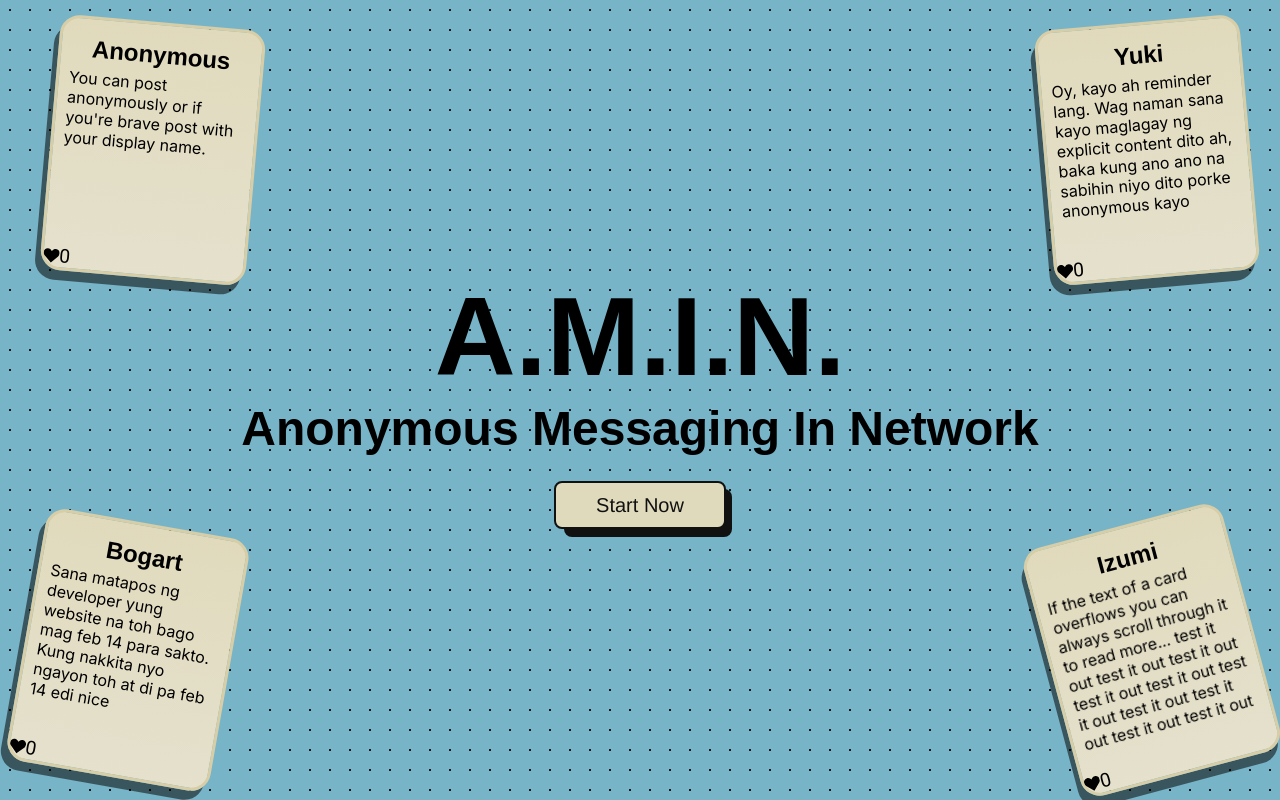
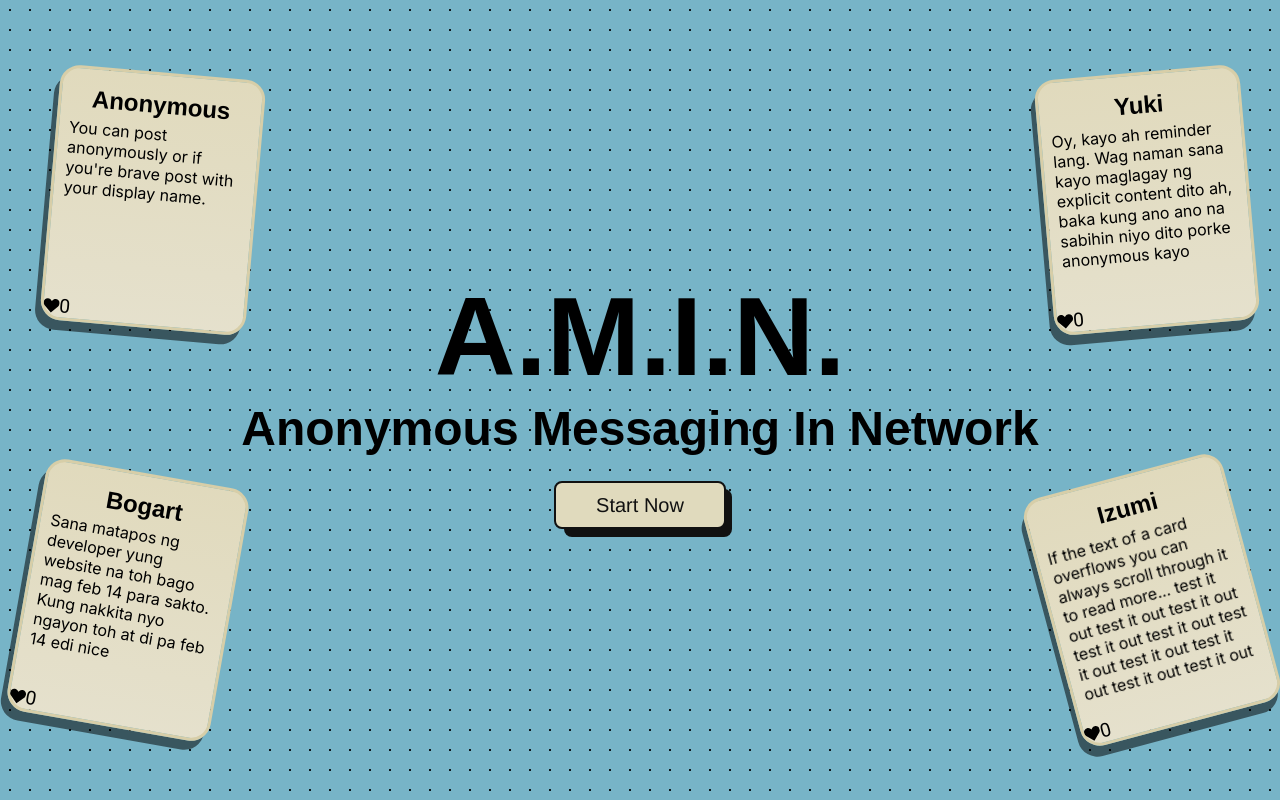
Before and after one commit to Minami189/confession_board-AMIN-, a React (Vite) app in the folder frontend/: page / in a window 1280 px wide. Built offline with nearby package versions, Linux system fonts and the light colour scheme; a web font is replaced by a local one.

Commit message:
anotha one

```diff
--- a/frontend/src/card/card.module.css
+++ b/frontend/src/card/card.module.css
@@ -81,7 +81,7 @@
     margin-bottom: 5px;
 }
 
-@media(max-width: 1366px){
+@media(max-width: 1600px){
     .cardBody{
         width: 200px;
         height: 250px;
--- a/frontend/src/home/home.module.css
+++ b/frontend/src/home/home.module.css
@@ -109,24 +109,24 @@ button:hover {
 }
 
 
-@media (max-width: 1366px) {
+@media (max-width: 1600px) {
   button {
     padding: 0 40px;
   }
   .card1{
-    top:-250px;
+    top:-200px;
     left:50px;
   }
   .card2{
-    top:250px;
+    top:200px;
     right:25px;
   }
   .card3{
-    top:-250px;
+    top:-200px;
     right:30px;
   }
   .card4{
-    top:250px;
+    top:200px;
     left:25px;
   }
 
--- a/frontend/src/publicSpace/public.module.css
+++ b/frontend/src/publicSpace/public.module.css
@@ -153,6 +153,12 @@
 
 @media(max-width:1600px){
     .cardsContainer{
+        grid-template-columns: repeat(5, 1fr);
+    }
+}
+
+@media(max-width:1450px){
+    .cardsContainer{
         grid-template-columns: repeat(4, 1fr);
     }
 }
```
